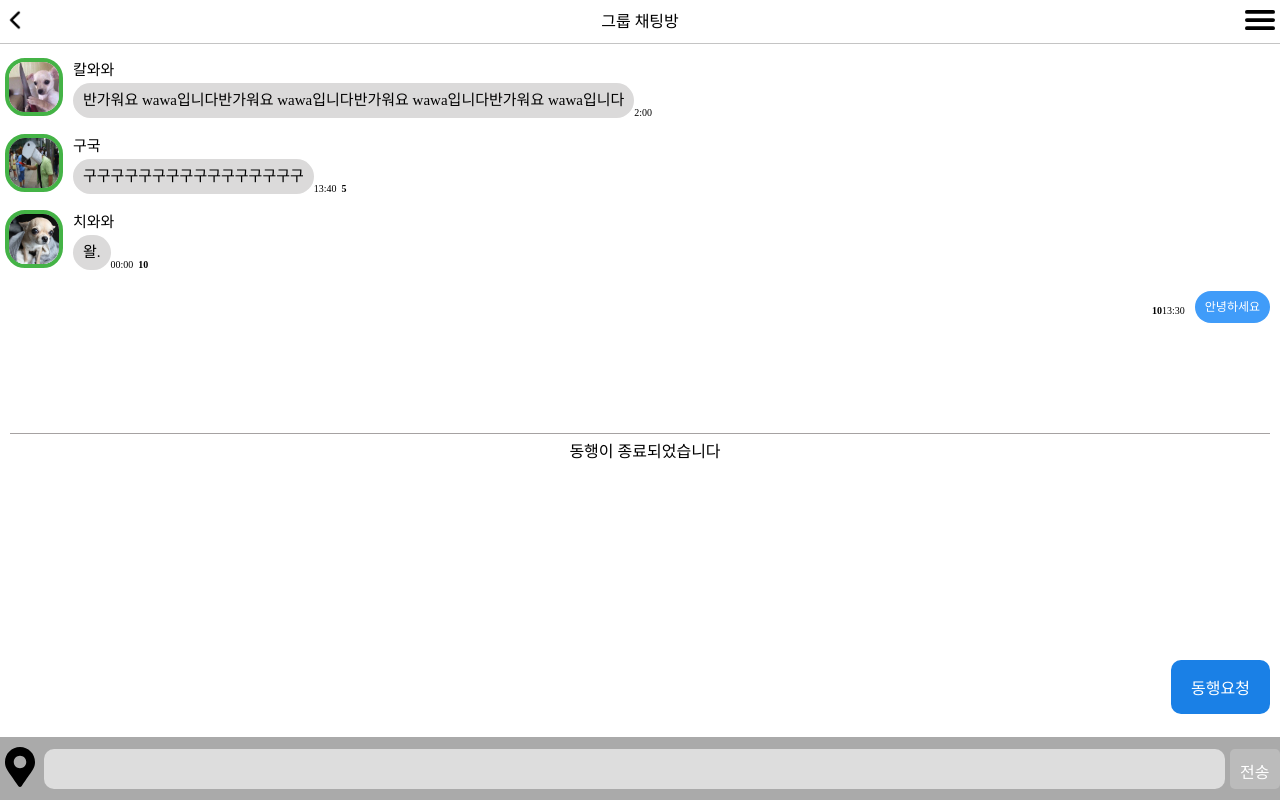
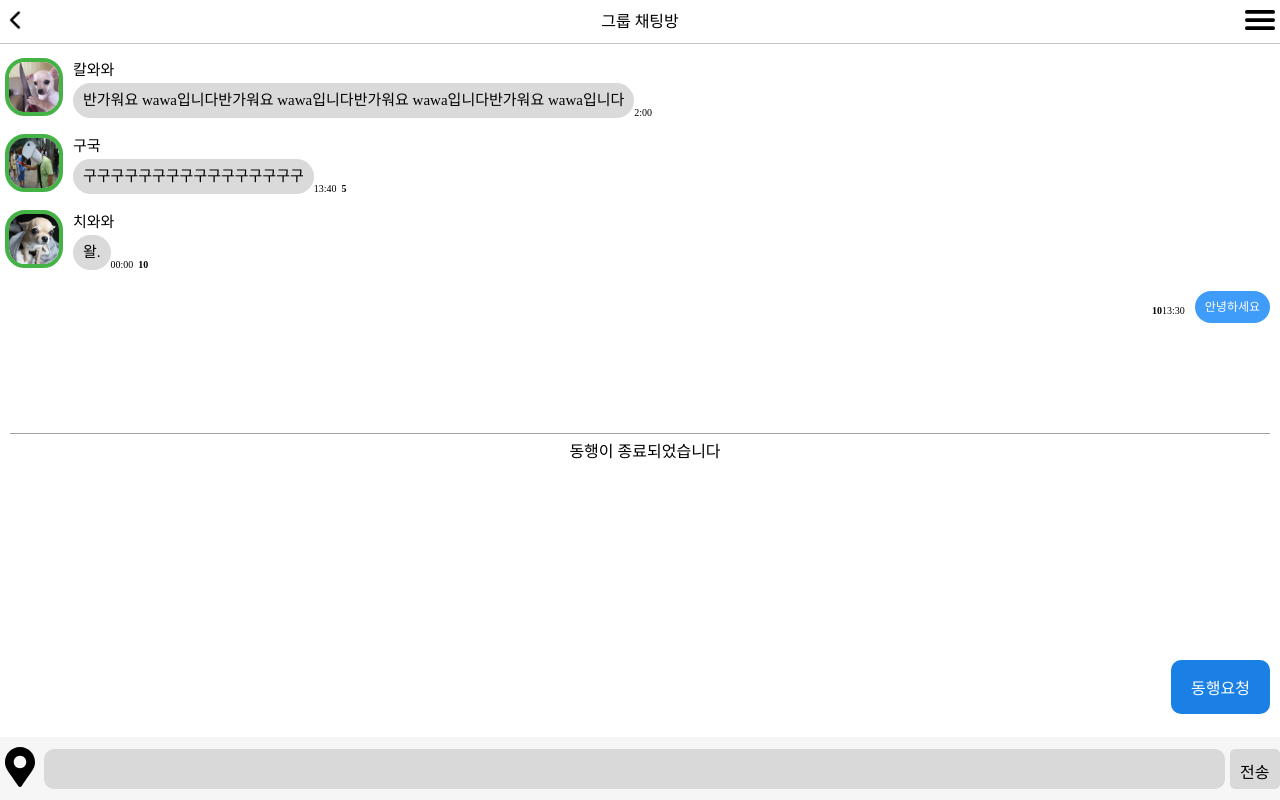
Before and after one commit to MZ-PEOPLE/Tripbuddy-project, a Next.js app: page /chat/chatroom in a window 1280 px wide. Built offline with nearby package versions, Linux system fonts and the light colour scheme.

Commit message:
design:채팅창 채팅입력창 디자인 수정

```diff
--- a/components/chatroom/ChatBar.module.css
+++ b/components/chatroom/ChatBar.module.css
@@ -9,7 +9,7 @@
     align-items: center;
     width: 100%;
     padding: 10px 0;
-    background-color: rgb(170, 170, 170);
+    background-color: rgb(246, 246, 246);
     position: fixed;
     z-index: 1;
     bottom: 0;
--- a/components/chatroom/InputChat.module.css
+++ b/components/chatroom/InputChat.module.css
@@ -1,6 +1,6 @@
 .inputBar {
 
-    background-color: rgb(221, 221, 221);
+    background-color: rgb(217, 217, 217);
     border-radius: 10px;
     width: 100%;
     height: 100%;
--- a/components/chatroom/SendBtn.module.css
+++ b/components/chatroom/SendBtn.module.css
@@ -1,6 +1,5 @@
 .sendBtn {
-    background-color: #bbbbbb;
-    color: #ffffff;
+    background-color: rgb(217, 217, 217);
     padding: 10px 40px 30px 10px;
     border-radius: 5px;
     cursor: pointer;
```
